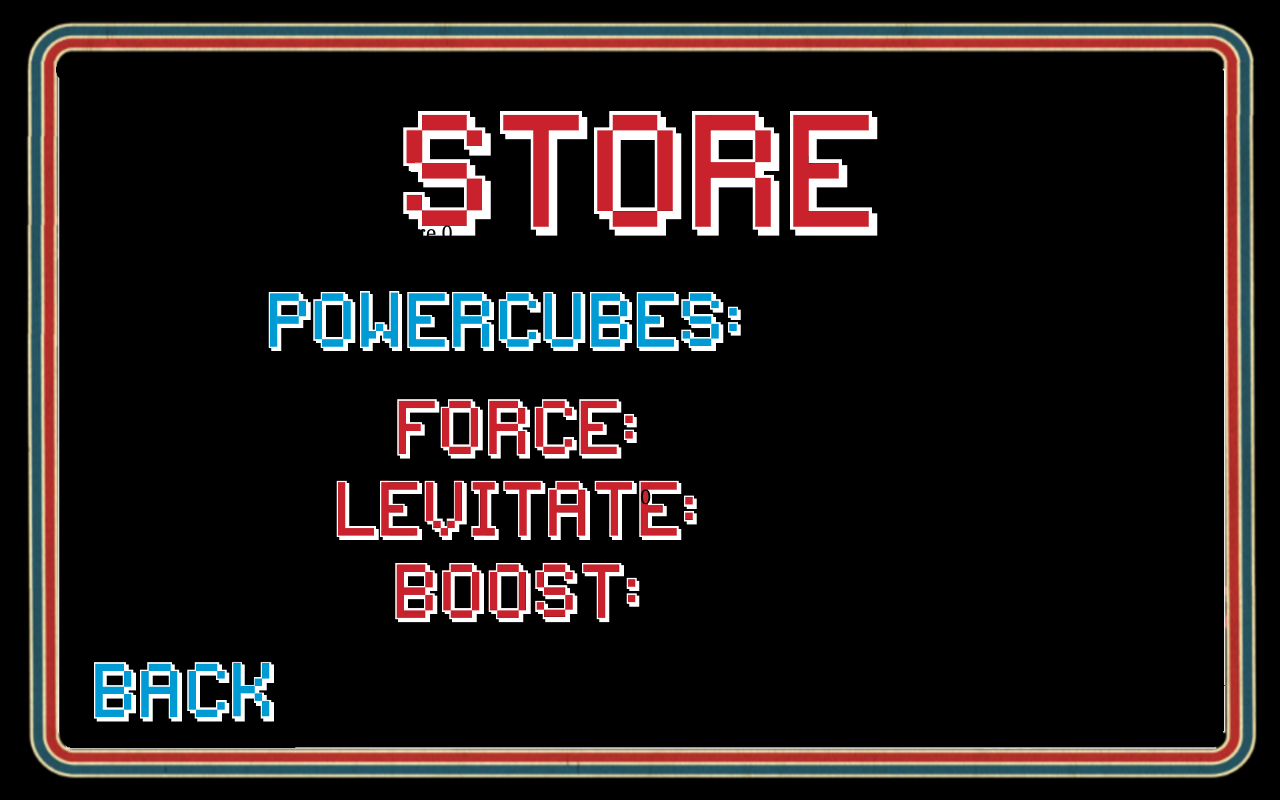
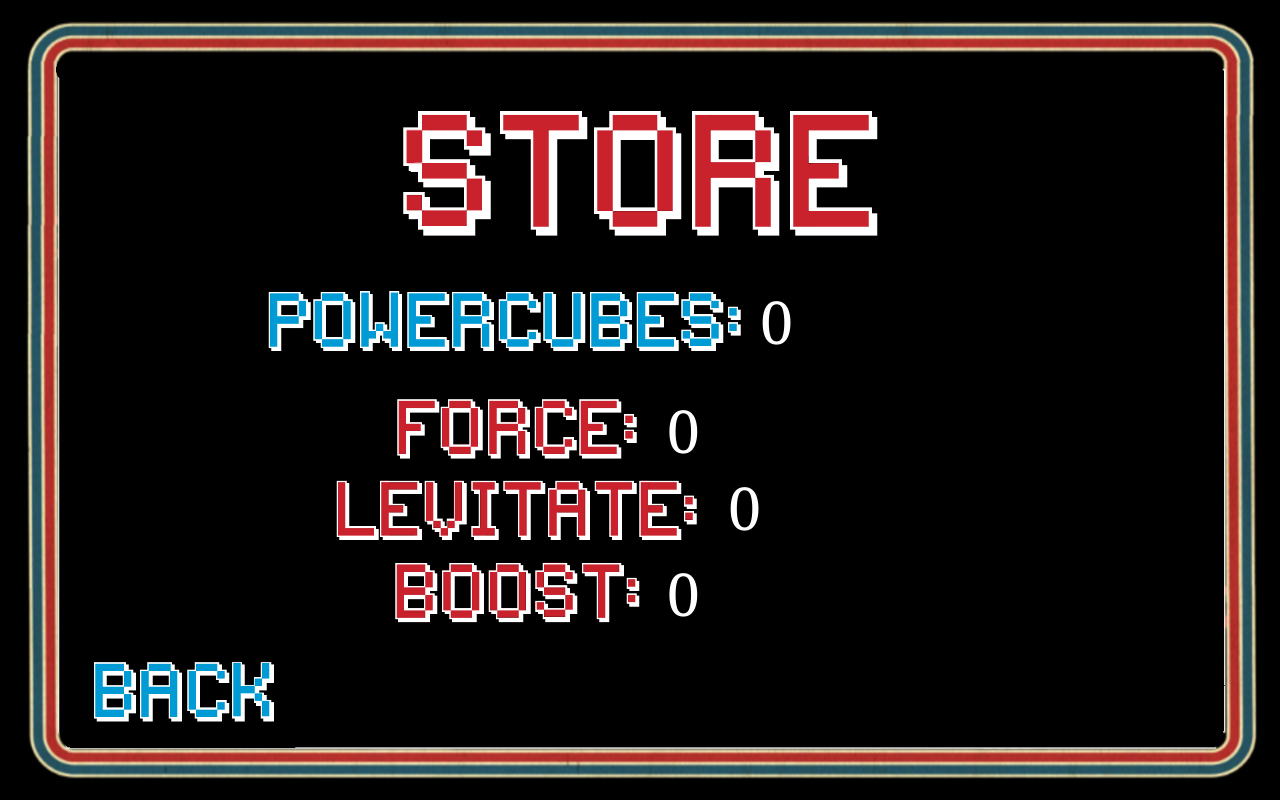
Before and after one commit to shiv213/RoboticsGame, a plain HTML site: page store.html in a window 1280 px wide. Drawn offline with Linux system fonts and the light colour scheme.

Commit message:
fixing buttons

```diff
--- a/store.html
+++ b/store.html
@@ -26,11 +26,12 @@
       var canvasWidth = window.innerWidth;
       var canvasHeight = window.innerHeight;
       ctx.drawImage(backgroundImage, 0, 0, canvasWidth, canvasHeight);
-      ctx.font = "20px Georgia";
-      ctx.fillText("Score " + coinScore, canvasWidth * 0.3, canvasHeight * 0.3);
-      ctx.fillText("" + forcePowerups, canvasWidth * 0.5, canvasHeight * 0.63);
-      ctx.fillText("" + levitatePowerups, canvasWidth * 0.5, canvasHeight * 0.71);
-      ctx.fillText("" + boostPowerups, canvasWidth * 0.5, canvasHeight * 0.79);
+      ctx.font = 80 / 1080 * canvasHeight + "px Georgia";
+      ctx.fillStyle = "#ffffff";
+      ctx.fillText("" + coinScore, 1140 / 1920 * canvasWidth, 464 / 1080 * canvasHeight);
+      ctx.fillText("" + forcePowerups, 1000 / 1920 * canvasWidth, 612 / 1080 * canvasHeight);
+      ctx.fillText("" + levitatePowerups, 1092 / 1920 * canvasWidth, 716 / 1080 * canvasHeight);
+      ctx.fillText("" + boostPowerups, 1000 / 1920 * canvasWidth, 832 / 1080 * canvasHeight);
     }
 
     function loadBackgroundImage() {
@@ -46,7 +47,7 @@
     }
 
     function buyForce(){
-      console.log("Buy forcew!!!");
+      console.log("Buy force!!!");
       if(coinScore>=priceForce) {
         forcePowerups++;
         coinScore-=priceForce;
@@ -89,10 +90,10 @@
     function setButtons() {
       var canvasWidth = window.innerWidth;
       var canvasHeight = window.innerHeight;
-      addButton(382 / 1920 * canvasWidth, 642 / 1080 * canvasHeight, 690 / 1920 * canvasWidth, 706 / 1080 * canvasHeight, buyForce);
-      addButton(382 / 1920 * canvasWidth, 724 / 1080 * canvasHeight, 690 / 1920 * canvasWidth, 782 / 1080 * canvasHeight, buyLevitate);
-      addButton(382 / 1920 * canvasWidth, 808 / 1080 * canvasHeight, 690 / 1920 * canvasWidth, 860 / 1080 * canvasHeight, buyBoost);
-      addButton(382 / 1920 * canvasWidth, 951 / 1080 * canvasHeight, 690 / 1920 * canvasWidth, 1005 / 1080 * canvasHeight, backToMainMenu);
+      addButton(596 / 1920 * canvasWidth, 539 / 1080 * canvasHeight, 932 / 1920 * canvasWidth, 619 / 1080 * canvasHeight, buyForce);
+      addButton(505 / 1920 * canvasWidth, 649 / 1080 * canvasHeight, 1022 / 1920 * canvasWidth, 729 / 1080 * canvasHeight, buyLevitate);
+      addButton(593 / 1920 * canvasWidth, 760 / 1080 * canvasHeight, 938 / 1920 * canvasWidth, 840 / 1080 * canvasHeight, buyBoost);
+      addButton(132 / 1920 * canvasWidth, 110 / 1080 * canvasHeight, 413 / 1920 * canvasWidth, 193 / 1080 * canvasHeight, backToMainMenu);
     }
 
     function checkButtons(evt){
```
Also changed, not shown: about.html (+2 -1 lines), game.html (+2 -2 lines), help.html (+2 -1 lines), images/floor.png (added), images/help.png (added).
